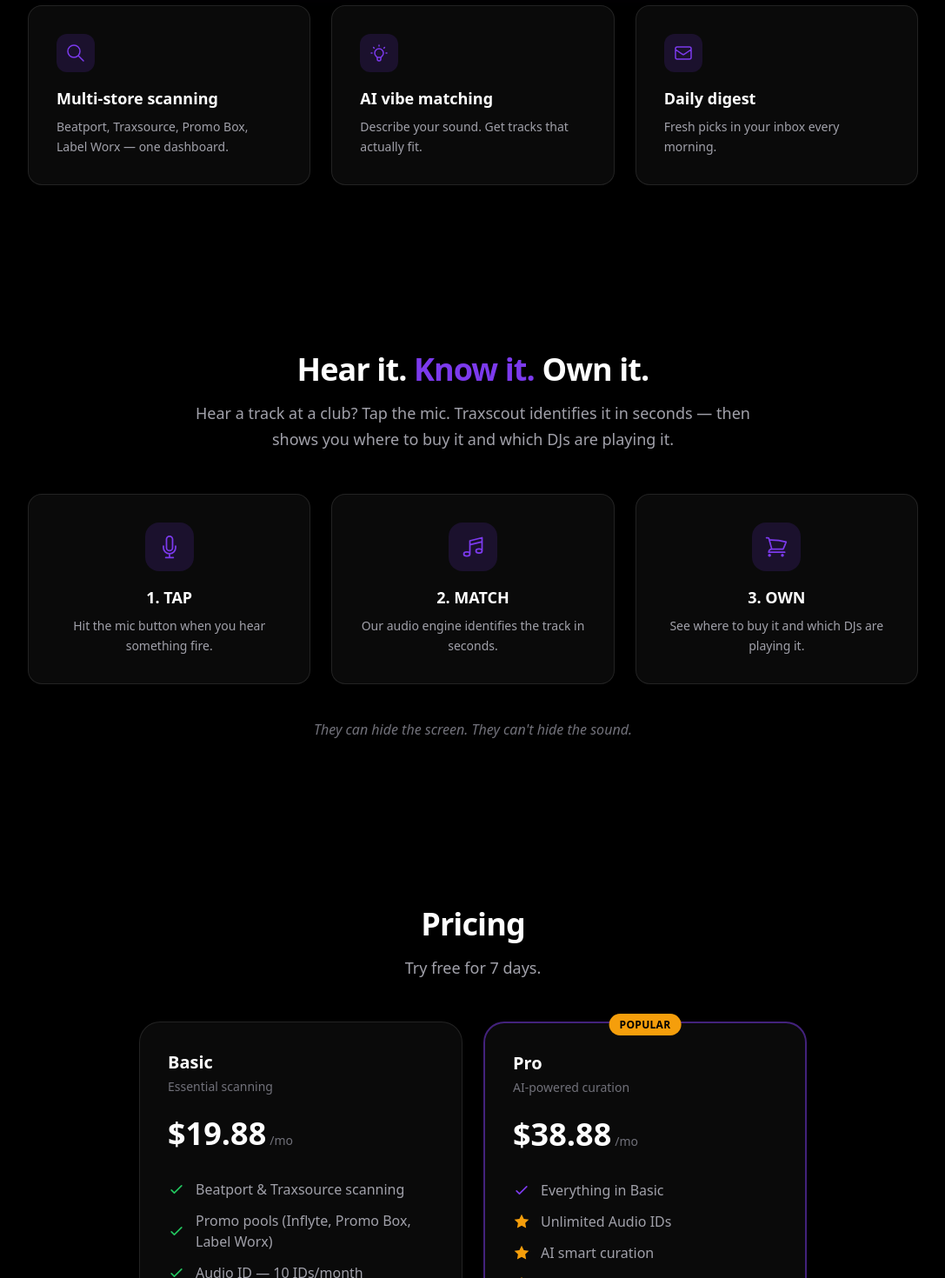
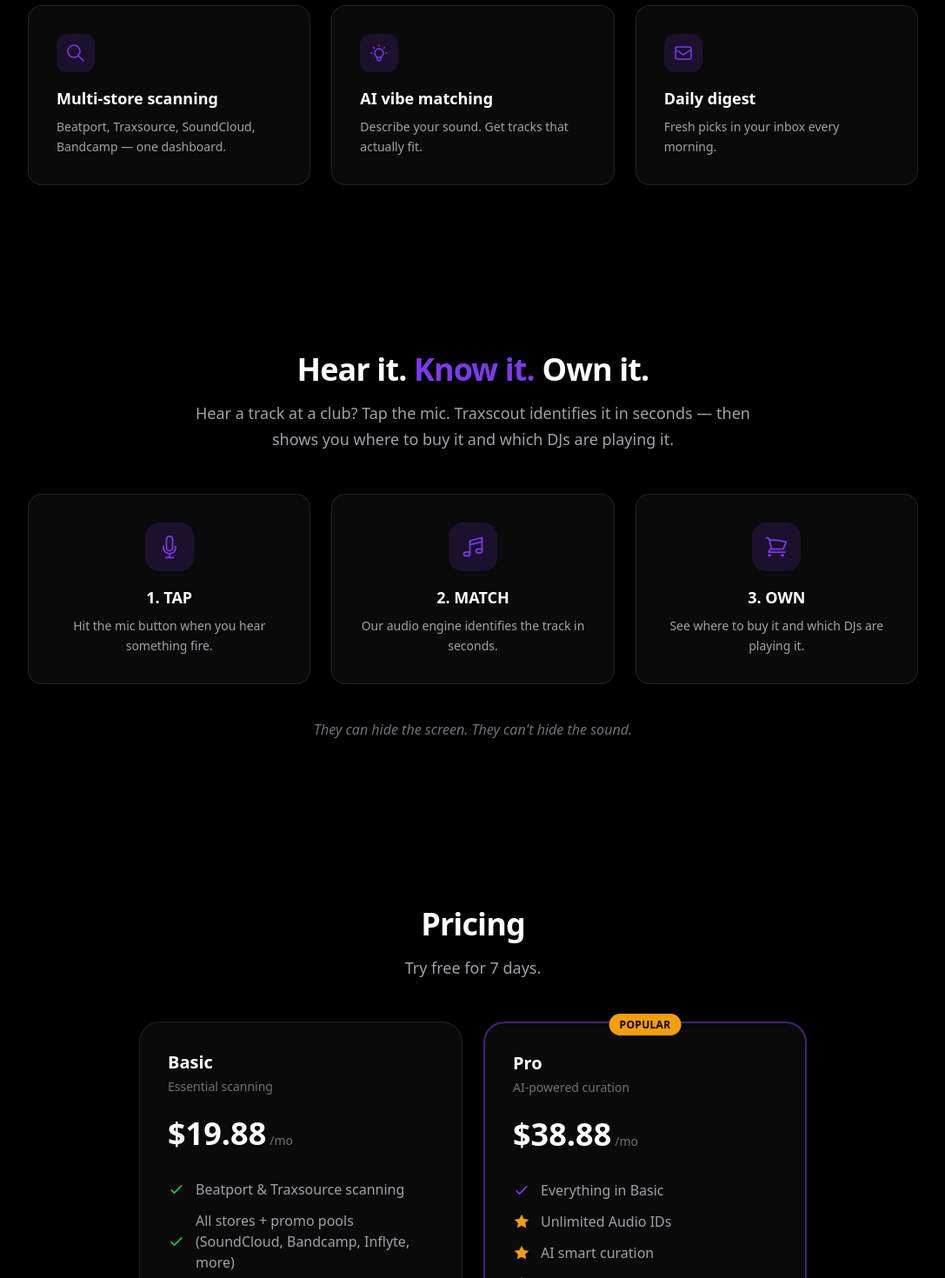
Before and after one commit to MEDBrand/TraxScout, a Next.js app: page / in a window 1280 px wide. Shown: the part 1040-2510 px from the top of the page at 87% size, without its empty margins (96-1183 px from the left). Built offline with nearby package versions, Linux system fonts and the light colour scheme.

Commit message:
feat: add SoundCloud + Bandcamp as supported sources

```diff
--- a/src/app/dashboard/page.tsx
+++ b/src/app/dashboard/page.tsx
@@ -29,6 +29,8 @@
 const SOURCE_COLORS: Record<string, string> = {
   beatport: '#94FC13',
   traxsource: '#4A90D9',
+  soundcloud: '#FF5500',
+  bandcamp: '#1DA0C3',
   inflyte: '#9B59B6',
   'promo-box': '#F97316',
   'label-worx': '#EF4444',
--- a/src/app/onboarding/page.tsx
+++ b/src/app/onboarding/page.tsx
@@ -26,8 +26,10 @@
 const SOURCES = [
   { id: 'beatport', name: 'Beatport', icon: '🟢' },
   { id: 'traxsource', name: 'Traxsource', icon: '🔵' },
+  { id: 'soundcloud', name: 'SoundCloud', icon: '🟠' },
+  { id: 'bandcamp', name: 'Bandcamp', icon: '🔵' },
   { id: 'inflyte', name: 'Inflyte', icon: '🟣' },
-  { id: 'promo-box', name: 'Promo Box', icon: '🟠' },
+  { id: 'promo-box', name: 'Promo Box', icon: '🟤' },
   { id: 'label-worx', name: 'Label Worx', icon: '🔴' },
   { id: 'trackstack', name: 'Trackstack', icon: '🩵' },
 ];
--- a/src/app/page.tsx
+++ b/src/app/page.tsx
@@ -142,7 +142,7 @@
                 </svg>
               }
               title="Multi-store scanning"
-              desc="Beatport, Traxsource, Promo Box, Label Worx — one dashboard."
+              desc="Beatport, Traxsource, SoundCloud, Bandcamp — one dashboard."
             />
             <FeatureCard
               icon={
@@ -240,7 +240,7 @@
               </div>
               <ul className="space-y-3 mb-8 text-[#A1A1AA] flex-1">
                 <PricingItem>Beatport &amp; Traxsource scanning</PricingItem>
-                <PricingItem>Promo pools (Inflyte, Promo Box, Label Worx)</PricingItem>
+                <PricingItem>All stores + promo pools (SoundCloud, Bandcamp, Inflyte, more)</PricingItem>
                 <PricingItem>Audio ID — 10 IDs/month</PricingItem>
                 <PricingItem>Genre &amp; BPM filters</PricingItem>
                 <PricingItem>Daily email digest</PricingItem>
```
